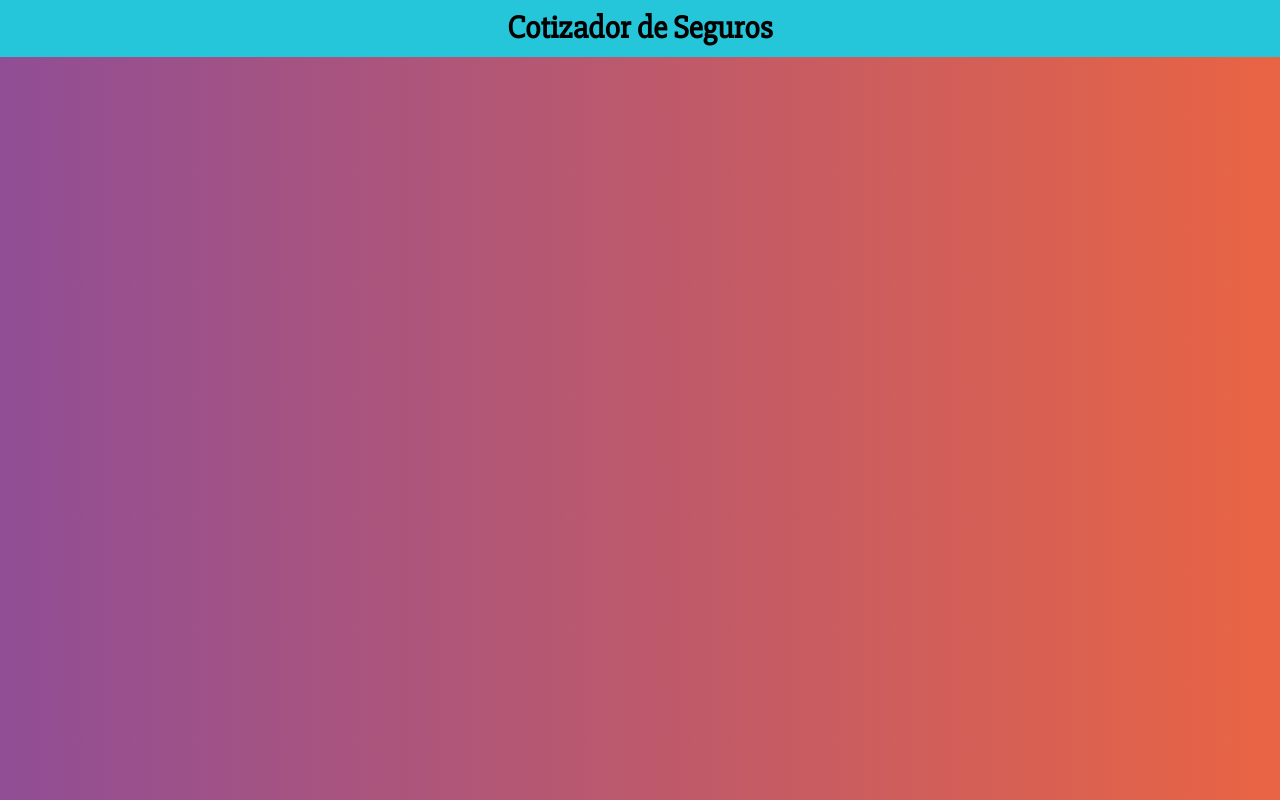
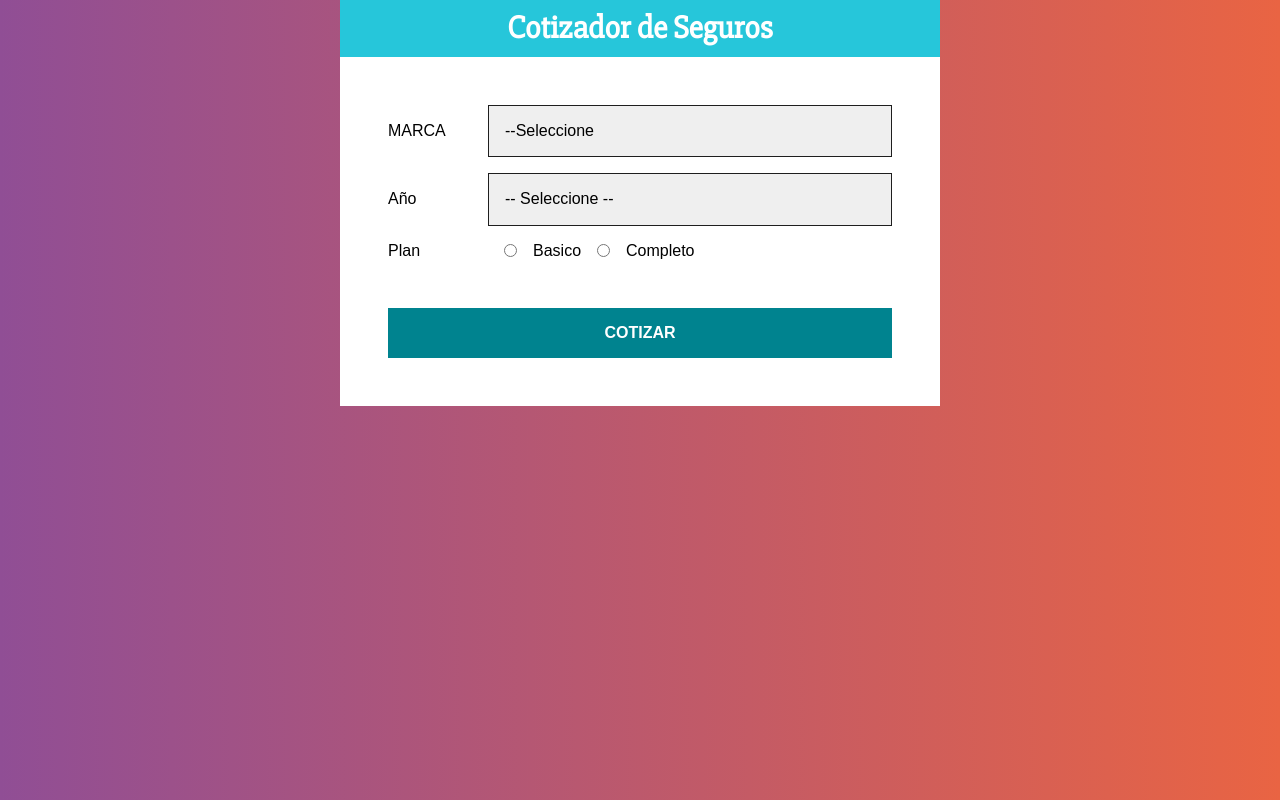
Before and after one commit to GerardoZuno/cotizador-seguros-react, a React (Create React App) app: page / in a window 1280 px wide. Built offline with nearby package versions, Linux system fonts and the light colour scheme.

Commit message:
Add Formulario Component

```diff
--- a/src/App.jsx
+++ b/src/App.jsx
@@ -1,12 +1,29 @@
-import React from 'react'
-import Header from './Header'
+import React from "react";
+import Header from "./components/Header";
+import styled from "@emotion/styled";
+import Formulario from "./components/Formulario";
+
+const Contenedor = styled.div`
+  max-width: 600px;
+  width: 90%;
+  margin: 0 auto;
+`;
+
+const ContenedorFormulario = styled.div`
+  background-color: #fff;
+  padding: 3rem;
+
+`;
 
 function App() {
   return (
-    <div>
-      <Header title='Cotizador de Seguros'/>
-    </div>
-  )
+    <Contenedor>
+      <Header title="Cotizador de Seguros" />
+      <ContenedorFormulario >
+       <Formulario />
+      </ContenedorFormulario>
+    </Contenedor>
+  );
 }
 
-export default App
+export default App;
--- /dev/null
+++ b/src/components/Formulario.jsx
@@ -0,0 +1,96 @@
+import React from "react";
+import styled from '@emotion/styled'
+
+const Campo = styled.div`
+  display: flex;
+  margin-bottom: 1rem;
+  align-items: center;
+`
+
+const Label = styled.label`
+  flex: 0 0 100px;
+`
+
+const Select = styled.select`
+  display: block;
+  width: 100%;
+  padding: 1rem;
+  border: 1px solid #1e1e1e;
+  -webkit-appearance: none;
+`
+
+const InputRadio= styled.input`
+  margin: 0 1rem;
+`
+const Boton = styled.button`
+ background-color: #00838F;
+ font-size: 1rem;
+ width: 100%;
+ padding: 1rem;
+ color: #FFF;
+ text-transform: uppercase;
+ font-weight: bold;
+ border: none;
+ transition: background-color .3s ease;
+ margin-top: 2rem;
+
+ &:hover{
+     background-color: #26C6DA;
+     margin-top: 2rem;
+     cursor: pointer;
+
+ }
+
+`
+
+
+function Formulario() {
+  return (
+    <form>
+      <Campo>
+        <Label>MARCA</Label>
+        <Select name="" id="">
+          <option value="">--Seleccione</option>
+          <option value="americano">--Americano</option>
+          <option value="europeo">--Europeo</option>
+          <option value="asiatico">--Asiatico</option>
+        </Select>
+      </Campo>
+
+      <Campo>
+        <Label>Año</Label>
+        <Select>
+          <option value="">-- Seleccione --</option>
+          <option value="2021">2021</option>
+          <option value="2020">2020</option>
+          <option value="2019">2019</option>
+          <option value="2018">2018</option>
+          <option value="2017">2017</option>
+          <option value="2016">2016</option>
+          <option value="2015">2015</option>
+          <option value="2014">2014</option>
+          <option value="2013">2013</option>
+          <option value="2012">2012</option>
+        </Select>
+      </Campo>
+      <Campo>
+          <Label htmlFor="">Plan</Label>
+          <InputRadio
+           type="radio"
+            name="plan"
+            value="basico"/>
+            Basico
+
+           <InputRadio
+           type="radio"
+            name="plan"
+            value="basico"/>
+            Completo
+      </Campo>
+
+      <Boton type="button">Cotizar</Boton>
+    </form>
+  );
+}
+
+export default Formulario;
--- a/src/Header.jsx
+++ b/src/components/Header.jsx
@@ -5,7 +5,7 @@
 background-color: #26C6DA;
 padding: 10px;
 font-weight: bold;
-
+color: #FFF
 `
 
 const TextoHeader = styled.h1`
```
